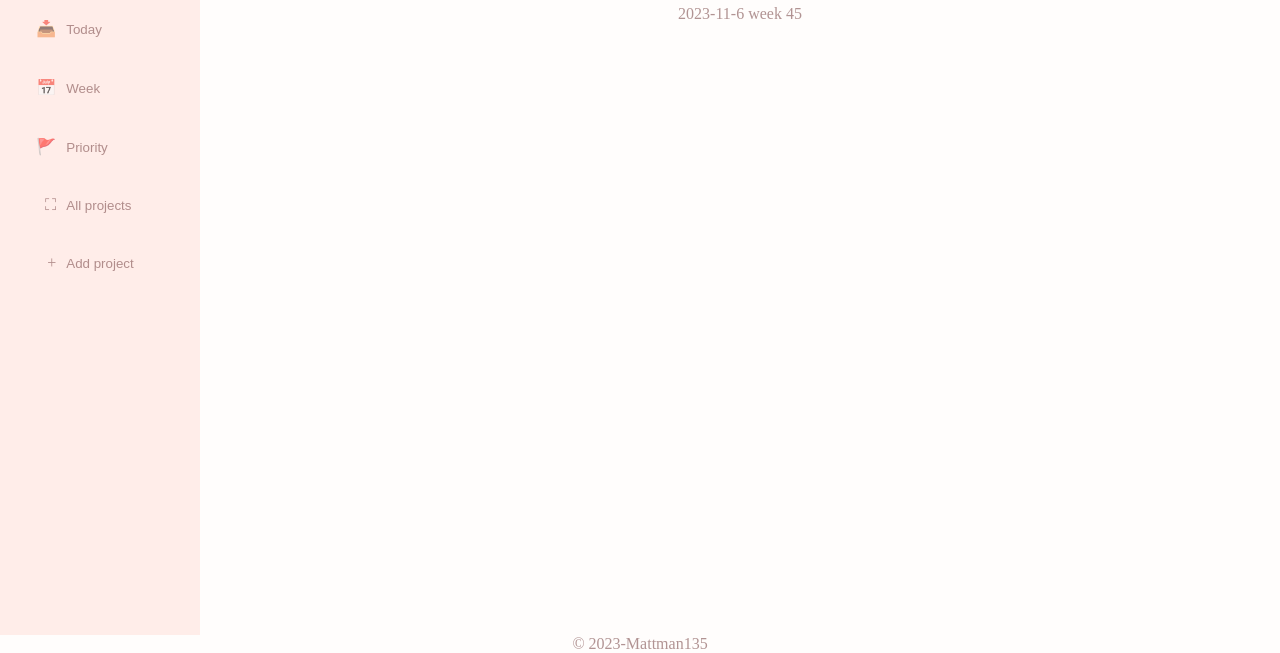
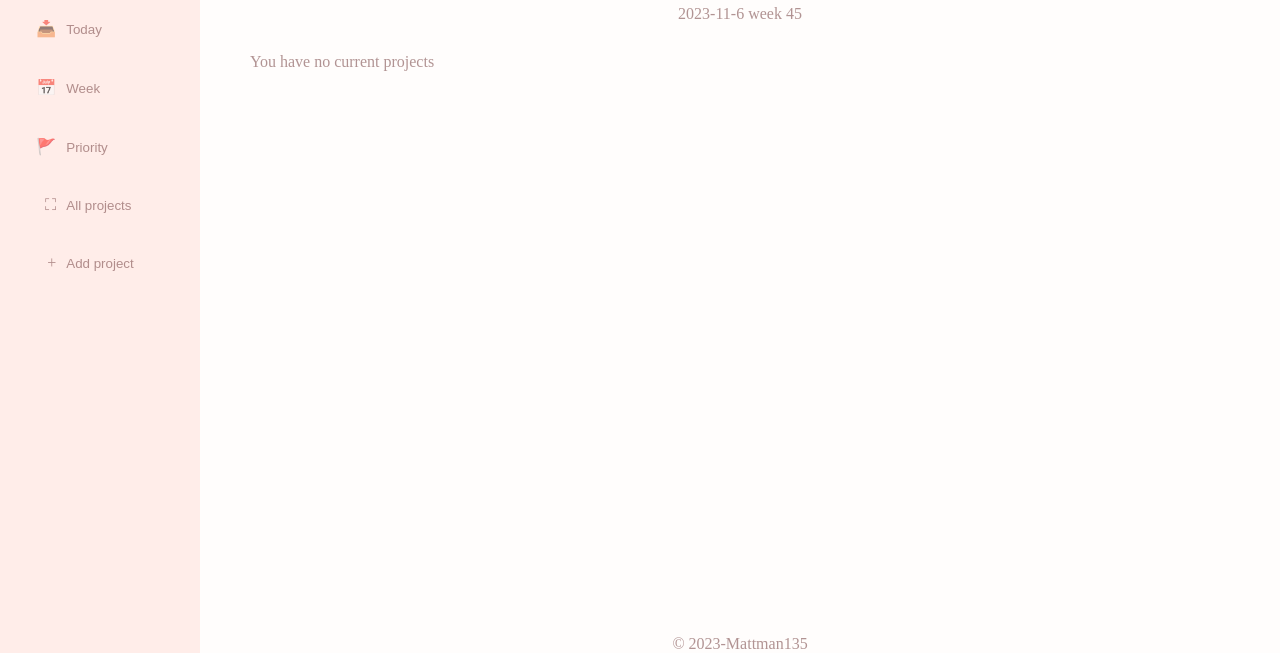
Before and after one commit to Mattman135/Todo-List, a website built with webpack: page dist/index.html in a window 1280 px wide. Both pictures are taken after a click on the button "All projects". Shown: the part 147-800 px from the top of the page. Built offline with nearby package versions, Linux system fonts and the light colour scheme.

Commit message:
Made some minor CSS changes

```diff
--- a/src/runHomeTab.js
+++ b/src/runHomeTab.js
@@ -10,6 +10,7 @@ export default function runHomeTab() {
 
     if (localStorage.length === 0) {
         const noProjects = document.createElement('p');
+        noProjects.classList.add('noProjects');
         noProjects.innerHTML = "You have no current projects";
         const rightContent = document.getElementById('right-content');
         rightContent.appendChild(noProjects);
--- a/src/runPriorityTab.js
+++ b/src/runPriorityTab.js
@@ -13,6 +13,7 @@ export default function runPriorityTab() {
 
     if (N === 0) {
         const noProjects = document.createElement('p');
+        noProjects.classList.add('noProjects');
         noProjects.innerHTML = "You have no current projects";
         const rightContent = document.getElementById('right-content');
         rightContent.appendChild(noProjects);
--- a/src/runTodayTab.js
+++ b/src/runTodayTab.js
@@ -12,6 +12,7 @@ export default function runTodaytab() {
 
     if (N === 0) {
         const noProjects = document.createElement('p');
+        noProjects.classList.add('noProjects');
         noProjects.innerHTML = "You have no current projects that expire today";
         const rightContent = document.getElementById('right-content');
         rightContent.appendChild(noProjects);
--- a/src/runWeekTab.js
+++ b/src/runWeekTab.js
@@ -14,6 +14,7 @@ export default function runWeekTab() {
 
     if (N === 0) {
         const noProjects = document.createElement('p');
+        noProjects.classList.add('noProjects');
         noProjects.innerHTML = "You have no current projects that expires this week";
         const rightContent = document.getElementById('right-content');
         rightContent.appendChild(noProjects);
--- a/src/style.css
+++ b/src/style.css
@@ -40,7 +40,7 @@ header h1 {
 
 /*left content*/
 #left-content {
-    grid-area: 2 / 1 / 4 / 2;
+    grid-area: 2 / 1 / 5 / 2;
     background-color: var(--bc-body-2);
     display: flex;
     justify-content: center;
@@ -114,7 +114,7 @@ ul li button {
 
 /*footer*/
 footer {
-    grid-area: 4 / 1 / 5 / 3;
+    grid-area: 4 / 2 / 5 / 3;
     display: flex;
     align-items: center;
     justify-content: center;
@@ -267,3 +267,7 @@ form input, form select {
 .currentWeekAndDay {
     padding-bottom: 0;
 }
+
+.noProjects {
+    margin-left: 50px;
+}
--- a/src/viewAllProjects.js
+++ b/src/viewAllProjects.js
@@ -5,11 +5,23 @@ export default function viewAllProjects() {
     removeAllChildNodes(document.getElementById('right-content'));
     updateTitleAndDate('All projects');
 
+    //
+    if (localStorage.length == 0) {
+        const noProjects = document.createElement('p');
+        noProjects.classList.add('noProjects');
+        noProjects.innerHTML = "You have no current projects";
+        const rightContent = document.getElementById('right-content');
+        rightContent.appendChild(noProjects);
+        return;
+    }
+
     const allProjectsContainer = document.createElement('div');
     allProjectsContainer.classList.add('allProjectsContainer');
     allProjectsContainer.id = 'allProjectsContainer';
     const rightContent = document.getElementById('right-content');
     rightContent.appendChild(allProjectsContainer);
+
+
 
     //
     const propertyNames = Object.getOwnPropertyNames(localStorage);
```
Also changed, not shown: dist/main.js.
